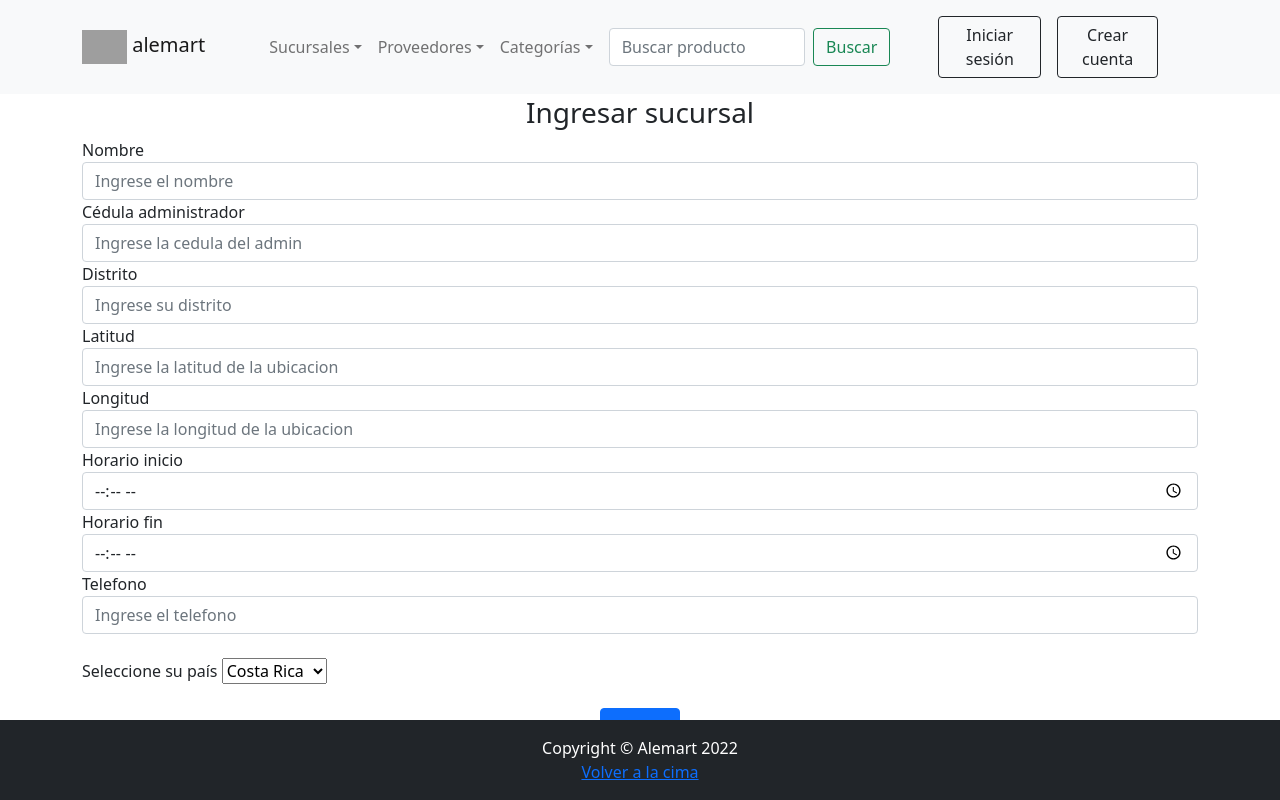
After one commit to alecastroaraya/proyecto-bases2, a Flask app: template website/templates/ingresar_sucursal.html in a window 1280 px wide. The commit adds this page. Run offline with Flask 2, Linux system fonts and the light colour scheme; the template is opened without the code that fills it, so the values that code supplies are empty; parts of the project's set-up code (start-up, migrations or seed data) failed here and were passed over; grey boxes are pictures that could not be loaded.

Commit message:
crud proveedor y sucursales added

```diff
--- a/website/templates/base.html
+++ b/website/templates/base.html
@@ -70,6 +70,10 @@
                         <li><a class="dropdown-item" onclick='javascript: checkAdmin("/pagar_salario")'>Pagar salario / otorgar bono</a></li>
                         <li><a class="dropdown-item" onclick='javascript: checkAdmin("/generar_reportes")'>Generar reportes</a></li>
                         <li><a class="dropdown-item" onclick='javascript: checkAdmin("/ingresar_empleado")'>Ingresar empleados</a></li>
+                        <li><a class="dropdown-item" onclick='javascript: checkAdmin("/ingresar_proveedor")'>Ingresar proveedores</a></li>
+                        <li><a class="dropdown-item" onclick='javascript: checkAdmin("/ingresar_sucursal")'>Ingresar sucursales</a></li>
+                        <li><a class="dropdown-item" onclick='javascript: checkAdmin("/ingresar_producto")'>Ingresar productos</a></li>
+                        <li><a class="dropdown-item" onclick='javascript: checkAdmin("/ingresar_foto_producto")'>Ingresar fotos de producto</a></li>
                         <li><a class="dropdown-item" href="/consultar_empleados">Consultar empleados</a></li>
                         <li><a class="dropdown-item" onclick='javascript: window.open("/cambiar_foto_anual?filename="+JSON.parse(sessionStorage.getItem("usuario")).foto_filename+"&cedula="+JSON.parse(sessionStorage.getItem("usuario")).cedula, "_self");'>Subir/cambiar foto anual</a></li>
                         <li><a class="dropdown-item" href="/revisar_productos">Revisar productos expirados</a></li>
@@ -284,7 +288,7 @@
       }
 
       function checkAdmin(redirectURL){
-        if (JSON.parse(sessionStorage.getItem("usuario")).es_administrador=='1'){
+        if (JSON.parse(sessionStorage.getItem("usuario")).es_administrador=='True'){
           window.open(redirectURL, "_self");
         }
         else{
--- a/website/templates/checkout.html
+++ b/website/templates/checkout.html
@@ -40,12 +40,12 @@
                       <br />
                       <small class="text-muted">Porcentaje proveedor: `+producto.porcentaje_proveedor+`%`+`</small>
                       `
-                      if (producto.en_descuento==1){
+                      precio_actual=producto.precio;
+                      if (producto.en_descuento=='True'){
                         string=string+`<br /><small class="text-muted">Descuento: `+producto.porcentaje_descuento+`%</small>`
-                        precio_actual=producto.precio;
                         precio_actual=precio_actual-(((parseFloat(producto.porcentaje_descuento))/100)*producto.precio)
                       }
-                      if (producto.tiene_impuesto==1){
+                      if (producto.tiene_impuesto=='True'){
                         string=string+`<br /><small class="text-muted">Impuesto: `+producto.impuesto_porcentaje+`%</small>`
                         precio_actual=precio_actual+(((parseFloat(producto.impuesto_porcentaje))/100)*producto.precio)
 
--- a/website/templates/informacion_sucursales.html
+++ b/website/templates/informacion_sucursales.html
@@ -47,7 +47,7 @@
                             <br />
                             <b>Teléfono:</b> {{ row.telefono_contacto }}
                             <div class="card-footer p-4 pt-0 border-top-0 bg-transparent">
-                                <div class="text-center"><a id="myBtn" class="btn btn-outline-dark mt-auto" href="/mapa_sucursal?latitud={{latitud}}&longitud={{longitud}}&nombre={{ row.sucursal_nombre }}">Ver posición en mapa</a></div>
+                                <div class="text-center"><a id="myBtn" class="btn btn-outline-dark mt-auto" href="/mapa_sucursal?ubicacion={{row.ubicacion}}&nombre={{ row.sucursal_nombre }}">Ver posición en mapa</a></div>
                             </div>
                         </div>
                     </div>
--- /dev/null
+++ b/website/templates/ingresar_sucursal.html
@@ -0,0 +1,130 @@
+{% extends "base.html" %}
+{% block title %}Ingresar sucursal{% endblock %}
+{% block content %}
+<form method="POST">
+    <br />
+    <body class="text-left">
+        <div class="container">
+            <main class="form-signup">
+                <form>
+
+                    <h3 class="text-center">Ingresar sucursal</h3>
+
+                    <div class="form-group">
+                        <label for="name">Nombre</label>
+                        <input required
+                            type="text"
+                            class="form-control"
+                            id="name"
+                            name="name"
+                            placeholder="Ingrese el nombre"
+                        />
+                    </div>
+                    <div class="form-group">
+                        <label for="cedula-admin">Cédula administrador</label>
+                        <input required
+                            type="number"
+                            class="form-control"
+                            id="cedula-admin"
+                            name="cedula-admin"
+                            placeholder="Ingrese la cedula del admin"
+                        />
+                    </div>
+                    <div class="form-group">
+                        <label for="distrito">Distrito</label>
+                        <input required
+                            type="text"
+                            class="form-control"
+                            id="distrito"
+                            name="distrito"
+                            placeholder="Ingrese su distrito"
+                        />
+                    </div>
+                    <div class="form-group">
+                        <label for="latitud">Latitud</label>
+                        <input required
+                            type="number"
+                            step="0.01"
+                            class="form-control"
+                            id="latitud"
+                            name="latitud"
+                            placeholder="Ingrese la latitud de la ubicacion"
+                        />
+                    </div>
+                    <div class="form-group">
+                        <label for="longitud">Longitud</label>
+                        <input required
+                            type="number"
+                            step="0.01"
+                            class="form-control"
+                            id="longitud"
+                            name="longitud"
+                            placeholder="Ingrese la longitud de la ubicacion"
+                        />
+                    </div>
+                    <div class="form-group">
+                        <label for="horario_inicio">Horario inicio</label>
+                        <input required
+                            type="time"
+                            class="form-control"
+                            id="horario_inicio"
+                            name="horario_inicio"
+                            placeholder="Ingrese el horario de inicio"
+                        />
+                    </div>
+                    <div class="form-group">
+                        <label for="horario_fin">Horario fin</label>
+                        <input required
+                            type="time"
+                            class="form-control"
+                            id="horario_fin"
+                            name="horario_fin"
+                            placeholder="Ingrese el horario de fin"
+                        />
+                    </div>
+                    <div class="form-group">
+                        <label for="telefono">Telefono</label>
+                        <input required
+                            type="number"
+                            class="form-control"
+                            id="telefono"
+                            name="telefono"
+                            placeholder="Ingrese el telefono"
+                        />
+                    </div>
+                    <br />
+                    <div class="form-group">
+                        <label for="paises">Seleccione su país</label>
+                        <select name="pais" id="pais" required>
+                            <option value="Costa Rica">Costa Rica</option>
+                            <option value="Guatemala">Guatemala</option>
+                            <option value="Panama">Panamá</option>
+                        </select>
+                    </div>
+
+
+                    <br />
+                    <div class="col text-center">
+                        <button type="submit" class="btn btn-primary">Submit</button>
+                    </div>
+                    <div id="result">
+                        <!--Position information will be inserted here-->
+                    </div>
+                </form>
+            </main>
+        </div>
+        <script>
+            function showPosition() {
+                if(navigator.geolocation) {
+                    navigator.geolocation.getCurrentPosition(function(position) {
+                        var positionInfo = "Your current position is (" + position.coords.longitude + " " + position.coords.latitude + ")";
+                        document.getElementById("result").innerHTML = positionInfo;
+                    });
+                } else {
+                    alert("Sorry, your browser does not support HTML5 geolocation.");
+                }
+            }
+        </script>
+    </body>
+</form>
+{% endblock %}
--- a/website/templates/micuenta.html
+++ b/website/templates/micuenta.html
@@ -116,7 +116,7 @@
           document.getElementById("label_administrador").hidden=false;
           document.getElementById("administrador").hidden=false;
           document.getElementById("imagen_usuario").src=usuario.foto_filename;
-          if (usuario.es_administrador=='1'){
+          if (usuario.es_administrador=='True'){
             document.getElementById("administrador").innerHTML="Sí";
           }
         }
--- a/website/templates/productos_proveedor.html
+++ b/website/templates/productos_proveedor.html
@@ -67,9 +67,9 @@
                             <div class="text-center"><a id="myBtn-{{row.producto_ID}}" class="btn btn-outline-dark mt-auto" href="/busqueda_nombre_proveedor?busqueda={{row.nombre_proveedor}}">Ver proveedor</a></div>
                         </div>
                     </div>
-                </div>
                 {% endif %}
                 {% endfor %}
+              </div>
                 {% if count.value == 0 %}
                 <br />
                 <br />
--- a/website/templates/proveedores.html
+++ b/website/templates/proveedores.html
@@ -60,7 +60,7 @@
                         </div>
                     </div>
                     <div class="card-footer p-4 pt-0 border-top-0 bg-transparent">
-                        <div class="text-center"><a id="myBtn-{{row.producto_ID}}" class="btn btn-outline-dark mt-auto" onclick='javascript: window.open("/productos_proveedor?busqueda="+ nombre_proveedor.textContent, "_self");'>Ver sus productos</a></div>
+                        <div class="text-center"><a id="myBtn-{{row.producto_ID}}" class="btn btn-outline-dark mt-auto" onclick='javascript: window.open("/productos_proveedor?busqueda={{row.nombre}}", "_self");'>Ver sus productos</a></div>
                     </div>
                 </div>
             </div>
```
Also changed, not shown: website/templates/ingresar_proveedor.html (added, +121 -0 lines), website/views.py (+132 -9 lines).
